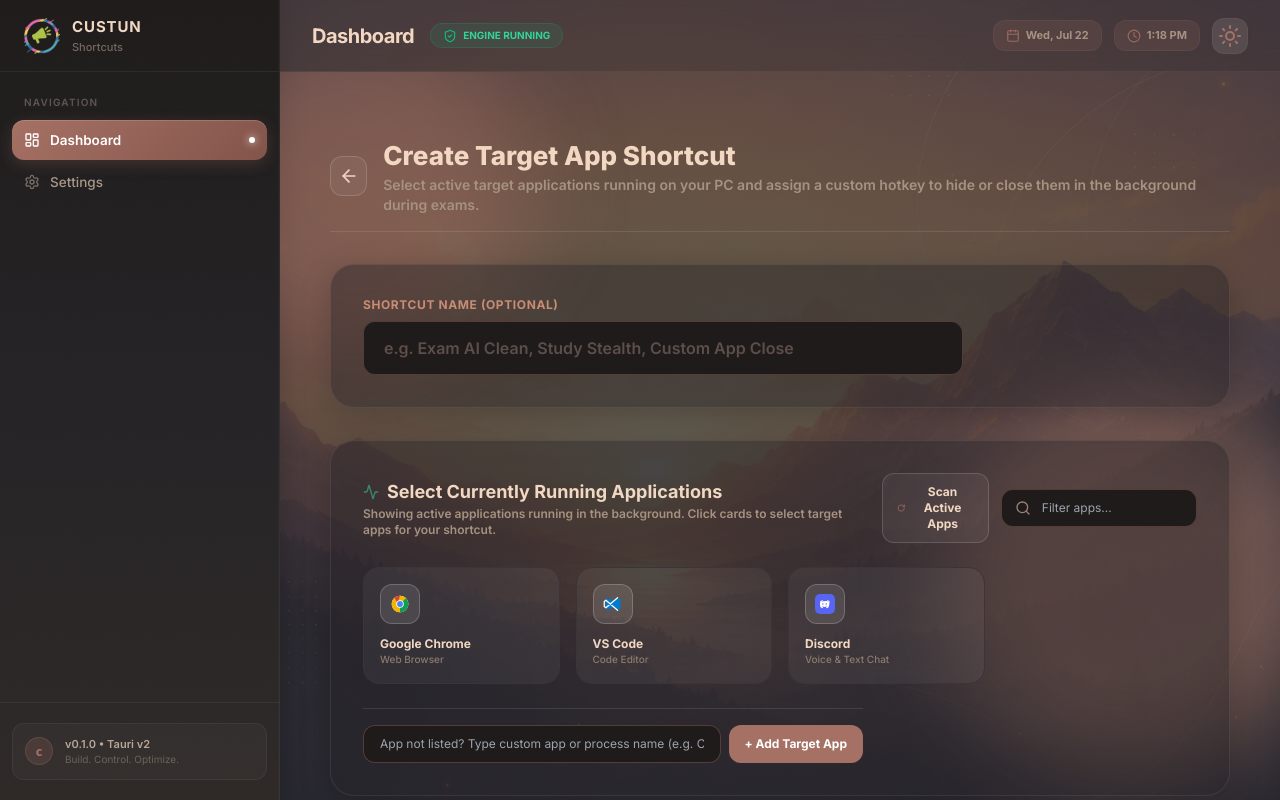
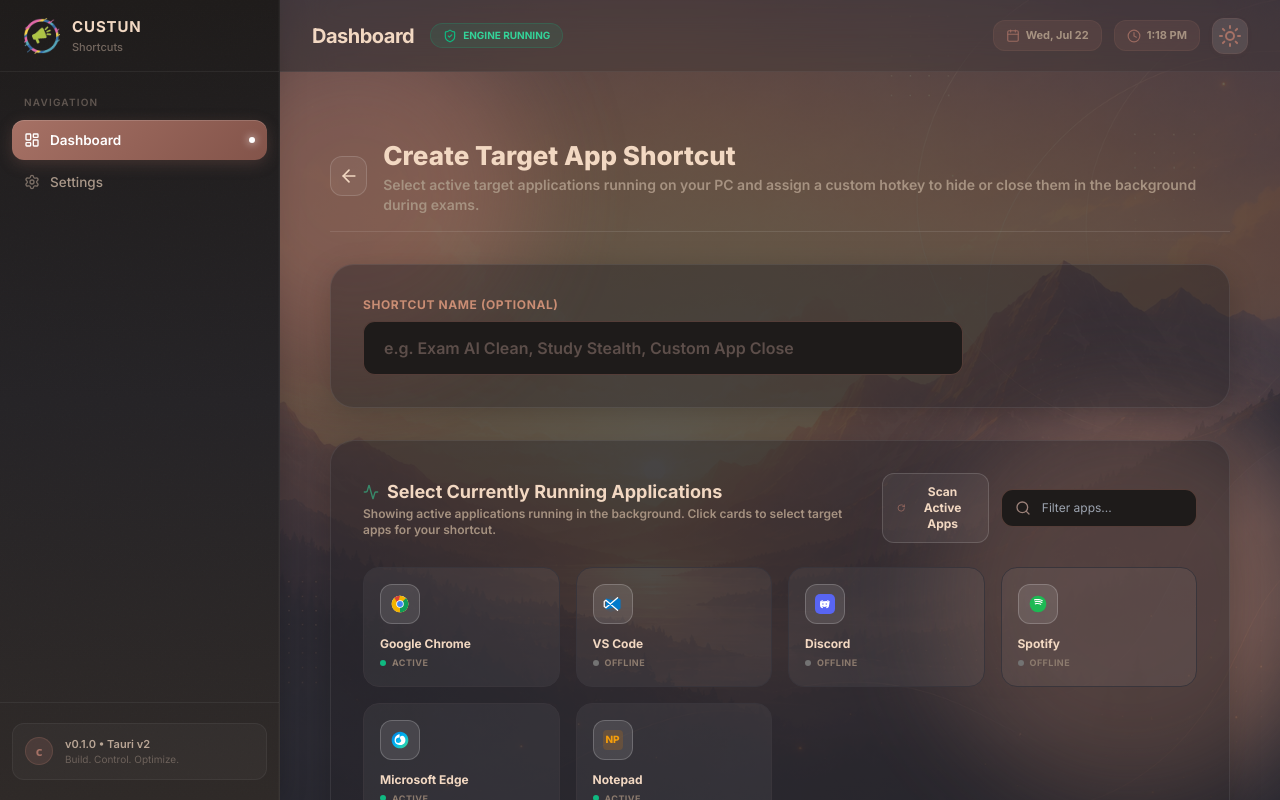
Before and after one commit to ashwiths/Custon, a React (Vite) app: page / in a window 1280 px wide. Both pictures are taken after a click on the button "Create Target App Shortcut". Built offline with nearby package versions, Linux system fonts and the light colour scheme.

Commit message:
feat: implement CreateAppShortcut and Dashboard UI components for app management

```diff
--- a/src/pages/CreateAppShortcut.tsx
+++ b/src/pages/CreateAppShortcut.tsx
@@ -83,18 +83,28 @@
   desc: string
   exe_name?: string
   icon?: React.ReactNode
+  isRunning?: boolean
 }
 
 interface CreateAppShortcutProps {
   onBack: () => void
   onSave: (shortcutName: string, selectedApps: string[], keys: string[], mode?: string) => void
+  initialShortcut?: {
+    name: string
+    apps: string[]
+    keys: string[]
+    executionMode?: "stealth" | "close"
+  }
 }
 
-export const CreateAppShortcut: React.FC<CreateAppShortcutProps> = ({ onBack, onSave }) => {
-  const [shortcutName, setShortcutName] = React.useState("")
-  const [selectedApps, setSelectedApps] = React.useState<string[]>([])
-  const [keyCombo, setKeyCombo] = React.useState("")
+export const CreateAppShortcut: React.FC<CreateAppShortcutProps> = ({ onBack, onSave, initialShortcut }) => {
+  const [shortcutName, setShortcutName] = React.useState(initialShortcut?.name || "")
+  const [selectedApps, setSelectedApps] = React.useState<string[]>(initialShortcut?.apps || [])
+  const [keyCombo, setKeyCombo] = React.useState(initialShortcut?.keys ? initialShortcut.keys.join(" + ") : "")
   const [executionMode, setExecutionMode] = React.useState<"stealth" | "close">(() => {
+    if (initialShortcut?.executionMode) {
+      return initialShortcut.executionMode
+    }
     try {
       const mode = localStorage.getItem("settings_default_execution_mode")
       return (mode === "close" ? "close" : "stealth")
@@ -114,19 +124,59 @@
     try {
       const { invoke } = await import("@tauri-apps/api/core")
       const apps = await invoke<{ id: string; name: string; desc: string; exe_name: string }[]>("get_running_apps")
+
+      const standardApps = [
+        { id: "chrome", name: "Google Chrome", desc: "Web Browser", exe_name: "chrome.exe", icon: <ChromeIcon /> },
+        { id: "vscode", name: "VS Code", desc: "Code Editor", exe_name: "code.exe", icon: <VSCodeIcon /> },
+        { id: "discord", name: "Discord", desc: "Voice & Text Chat", exe_name: "discord.exe", icon: <DiscordIcon /> },
+        { id: "spotify", name: "Spotify", desc: "Music Streaming", exe_name: "spotify.exe", icon: <SpotifyIcon /> },
+        { id: "edge", name: "Microsoft Edge", desc: "Web Browser", exe_name: "msedge.exe", icon: <EdgeIcon /> },
+        { id: "notepad", name: "Notepad", desc: "Text Editor", exe_name: "notepad.exe", icon: (
+          <div className="w-5 h-5 rounded bg-amber-600/20 text-amber-500 flex items-center justify-center text-[10px] font-black uppercase">
+            NP
+          </div>
+        ) }
+      ]
+
+      const runningIds = new Set<string>()
       if (Array.isArray(apps)) {
-        const mapped = apps.map(app => ({
-          ...app,
-          icon: getAppIcon(app.id)
-        }))
-        setRunningApps(mapped)
+        apps.forEach(app => runningIds.add(app.id))
       }
+
+      // Map standard apps with active running state
+      const mappedStandard = standardApps.map(app => ({
+        ...app,
+        isRunning: runningIds.has(app.id)
+      }))
+
+      // Add other dynamically running apps that are not in the standard list
+      const extraApps: RunningAppItem[] = []
+      if (Array.isArray(apps)) {
+        apps.forEach(app => {
+          if (!standardApps.some(s => s.id === app.id)) {
+            extraApps.push({
+              ...app,
+              icon: getAppIcon(app.id),
+              isRunning: true
+            })
+          }
+        })
+      }
+
+      setRunningApps([...mappedStandard, ...extraApps])
     } catch {
       // Fallback for non-tauri dev environment
       setRunningApps([
-        { id: "chrome", name: "Google Chrome", desc: "Web Browser", icon: <ChromeIcon /> },
-        { id: "vscode", name: "VS Code", desc: "Code Editor", icon: <VSCodeIcon /> },
-        { id: "discord", name: "Discord", desc: "Voice & Text Chat", icon: <DiscordIcon /> },
+        { id: "chrome", name: "Google Chrome", desc: "Web Browser", icon: <ChromeIcon />, isRunning: true },
+        { id: "vscode", name: "VS Code", desc: "Code Editor", icon: <VSCodeIcon />, isRunning: false },
+        { id: "discord", name: "Discord", desc: "Voice & Text Chat", icon: <DiscordIcon />, isRunning: false },
+        { id: "spotify", name: "Spotify", desc: "Music Streaming", icon: <SpotifyIcon />, isRunning: false },
+        { id: "edge", name: "Microsoft Edge", desc: "Web Browser", icon: <EdgeIcon />, isRunning: true },
+        { id: "notepad", name: "Notepad", desc: "Text Editor", icon: (
+          <div className="w-5 h-5 rounded bg-amber-600/20 text-amber-500 flex items-center justify-center text-[10px] font-black uppercase">
+            NP
+          </div>
+        ), isRunning: true }
       ])
     } finally {
       setIsLoadingApps(false)
@@ -307,6 +357,7 @@
           <div className="grid grid-cols-2 sm:grid-cols-3 md:grid-cols-4 gap-4 mb-6">
             {filteredApps.map((app) => {
               const isSelected = selectedApps.includes(app.id)
+              const isRunning = app.isRunning
               return (
                 <div
                   key={app.id}
@@ -323,7 +374,12 @@
                   </div>
                   <div>
                     <div className="text-xs font-bold text-[#252326] dark:text-[#F2D8C2] truncate">{app.name}</div>
-                    <div className="text-[10px] text-[#9B8179] dark:text-[#8C7B6E] font-medium truncate">{app.desc}</div>
+                    <div className="flex items-center gap-1.5 mt-1">
+                      <span className={`w-1.5 h-1.5 rounded-full ${isRunning ? "bg-emerald-500" : "bg-neutral-500"}`} />
+                      <span className="text-[9px] text-[#9B8179] dark:text-[#8C7B6E] font-bold uppercase tracking-wider">
+                        {isRunning ? "Active" : "Offline"}
+                      </span>
+                    </div>
                   </div>
                 </div>
               )
--- a/src/pages/Dashboard.tsx
+++ b/src/pages/Dashboard.tsx
@@ -353,6 +353,17 @@
       ? shortcutName.trim()
       : selectedApps.map(id => id).join(" • ")
 
+    if (editingShortcutId) {
+      setShortcuts(shortcuts.map(s => s.id === editingShortcutId ? {
+        ...s,
+        name: generatedName,
+        apps: selectedApps.length > 0 ? selectedApps : defaultAppsList,
+        keys,
+        executionMode: (mode as "stealth" | "close") || "stealth",
+        lastUsed: "Just now"
+      } : s))
+      setEditingShortcutId(null)
+    } else {
       const newShortcut: ShortcutItem = {
         id: Date.now().toString(),
         name: generatedName,
@@ -362,8 +373,8 @@
         lastUsed: "Just now",
         executionMode: (mode as "stealth" | "close") || "stealth"
       }
-
       setShortcuts([newShortcut, ...shortcuts])
+    }
     setViewMode("home")
   }
 
@@ -424,8 +435,12 @@
       {/* SEPARATE PAGE 1 MODULE: CREATE APPLICATION SHORTCUT */}
       {viewMode === "create-app-shortcut" && (
         <CreateAppShortcut
-          onBack={() => setViewMode("home")}
+          onBack={() => {
+            setEditingShortcutId(null)
+            setViewMode("home")
+          }}
           onSave={handleSaveAppShortcut}
+          initialShortcut={shortcuts.find(s => s.id === editingShortcutId)}
         />
       )}
 
@@ -593,9 +608,9 @@
 
                   <div className="space-y-3.5">
                     {shortcuts.map((item) => (
-                      <div key={item.id} className="flex items-center justify-between p-4 bg-white/20 dark:bg-white/5 hover:bg-white/35 dark:hover:bg-white/8 rounded-2xl border border-white/12 dark:border-white/5 transition-all duration-220">
-                        <div className="flex items-center gap-3.5">
-                          <div className="flex items-center gap-1.5 bg-white/50 dark:bg-white/10 p-2 rounded-xl border border-white/20">
+                      <div key={item.id} className="flex items-center justify-between p-4 bg-white/20 dark:bg-white/5 hover:bg-white/35 dark:hover:bg-white/8 rounded-2xl border border-white/12 dark:border-white/5 transition-all duration-220 gap-4 min-w-0">
+                        <div className="flex items-center gap-3.5 min-w-0 flex-1">
+                          <div className="flex items-center gap-1.5 bg-white/50 dark:bg-white/10 p-2 rounded-xl border border-white/20 shrink-0">
                             {item.isFullClose ? <Power className="h-5 w-5 text-[#A67165]" /> : (
                               item.apps.slice(0, 3).map((appId, index) => (
                                 <React.Fragment key={index}>
@@ -604,33 +619,36 @@
                               ))
                             )}
                           </div>
-                          <div className="space-y-1 text-left">
-                            <div className="flex items-center gap-2">
-                              <span className="text-sm font-bold text-[#252326] dark:text-[#F2D8C2]">
+                          <div className="space-y-1 text-left min-w-0 flex-1">
+                            <span
+                              className="text-xs sm:text-sm font-bold text-[#252326] dark:text-[#F2D8C2] truncate max-w-[140px] sm:max-w-[200px] md:max-w-[260px] block"
+                              title={item.name}
+                            >
                               {item.name}
                             </span>
-                              {item.executionMode === "close" ? (
-                                <span className="px-2 py-0.5 rounded-md bg-rose-500/15 text-rose-500 text-[10px] font-bold flex items-center gap-1">
-                                  <XCircle className="w-3 h-3" /> Force Close
-                                </span>
-                              ) : !item.isFullClose && (
-                                <span className="px-2 py-0.5 rounded-md bg-emerald-500/15 text-emerald-500 text-[10px] font-bold flex items-center gap-1">
-                                  <EyeOff className="w-3 h-3" /> Stealth Toggle
-                                </span>
-                              )}
-                            </div>
-                            <div className="flex items-center gap-1 text-[11px] font-mono text-[#6B5B54] dark:text-[#A69281]">
+                            <div className="flex flex-wrap items-center gap-2 mt-1 min-w-0">
+                              <div className="flex items-center gap-1 text-[11px] font-mono text-[#6B5B54] dark:text-[#A69281] shrink-0">
                                 {item.keys.map((key, index) => (
                                   <React.Fragment key={index}>
-                                  <kbd className="px-2 py-0.5 rounded-md bg-white/60 dark:bg-white/10 border border-white/30 text-[10px] font-bold shadow-sm">{key}</kbd>
+                                    <kbd className="px-1.5 py-0.5 rounded-md bg-white/60 dark:bg-white/10 border border-white/30 text-[9px] font-bold shadow-sm">{key}</kbd>
                                     {index < item.keys.length - 1 && <span className="opacity-60">+</span>}
                                   </React.Fragment>
                                 ))}
                               </div>
+                              {item.executionMode === "close" ? (
+                                <span className="px-1.5 py-0.5 rounded bg-rose-500/15 text-rose-500 text-[8px] font-bold flex items-center gap-0.5 shrink-0 border border-rose-500/10">
+                                  <XCircle className="w-2.5 h-2.5" /> Force Close
+                                </span>
+                              ) : !item.isFullClose && (
+                                <span className="px-1.5 py-0.5 rounded bg-emerald-500/15 text-emerald-500 text-[8px] font-bold flex items-center gap-0.5 shrink-0 border border-emerald-500/10">
+                                  <EyeOff className="w-2.5 h-2.5" /> Stealth Toggle
+                                </span>
+                              )}
+                            </div>
                           </div>
                         </div>
 
-                        <div className="flex items-center gap-2">
+                        <div className="flex items-center gap-1.5 sm:gap-2 shrink-0">
                           <button
                             onClick={() => triggerShortcutExecution(item)}
                             className="px-3 py-1.5 rounded-xl text-xs font-bold text-white bg-[#A67165] hover:bg-[#734E46] transition-all border-none cursor-pointer flex items-center gap-1 shadow-sm"
@@ -642,7 +660,11 @@
                           <button
                             onClick={() => {
                               setEditingShortcutId(item.id)
+                              if (item.isFullClose) {
                                 setViewMode("create-full-close")
+                              } else {
+                                setViewMode("create-app-shortcut")
+                              }
                             }}
                             className="w-8 h-8 rounded-lg hover:bg-white/20 dark:hover:bg-white/10 flex items-center justify-center border border-white/15 text-[#6B5B54] dark:text-[#A69281] hover:text-[#A67165] cursor-pointer transition-colors"
                             title="Customize Key Combination"
```
Lines whose indentation alone changed are shown as unchanged.
